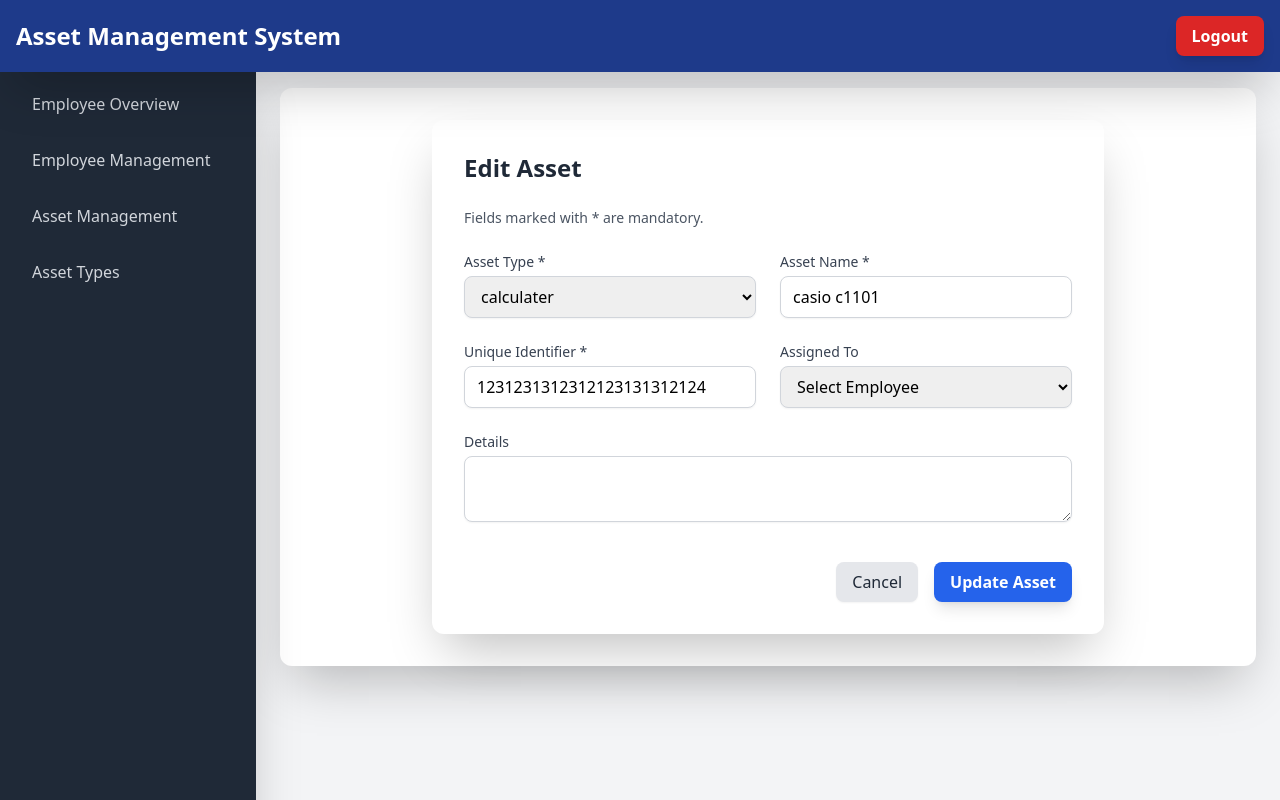
After one commit to ZephyrianDawnstrider/asset_management_system, a Django app: page /assets/5/edit/ in a window 1280 px wide. The commit adds this page. Run offline with Django 5.2, Linux system fonts and the light colour scheme; a user stored in the database is signed in; data comes from the database, SQL or seed files in the repository; both versions use the stored data as it was after the commit; some libraries are stand-ins or nearby versions.

Commit message:
Add asset edit functionality with update view, URL, and form template

```diff
--- a/assets/templates/assets/asset_assignment_form.html
+++ b/assets/templates/assets/asset_assignment_form.html
@@ -103,7 +103,8 @@
                                     -
                                 {% endif %}
                             </td>
-                            <td class="px-6 py-4 whitespace-nowrap text-sm font-medium">
+                            <td class="px-6 py-4 whitespace-nowrap text-sm font-medium space-x-2">
+                                <a href="{% url 'asset_update' asset.pk %}" class="bg-gray-200 hover:bg-gray-300 text-gray-800 font-medium rounded-lg shadow-sm px-4 py-2 transition duration-200">Edit</a>
                                 <form method="post" action="{% url 'asset_soft_delete' asset.pk %}" style="display:inline;" onsubmit="return confirm('Are you sure you want to soft delete this asset?')">
                                     {% csrf_token %}
                                     <button type="submit" class="bg-red-500 hover:bg-red-600 text-white font-medium rounded-lg shadow-sm px-4 py-2 transition duration-200">Delete</button>
--- /dev/null
+++ b/assets/templates/assets/asset_form.html
@@ -0,0 +1,76 @@
+{% extends 'assets/base.html' %}
+
+{% block title %}Edit Asset{% endblock %}
+
+{% block content %}
+<div class="max-w-2xl mx-auto bg-white rounded-xl shadow-2xl p-8">
+    <h1 class="text-2xl font-bold text-gray-800 mb-6">Edit Asset</h1>
+    <form method="post" class="space-y-6">
+        {% csrf_token %}
+        <p class="text-sm text-gray-600 mb-4">Fields marked with * are mandatory.</p>
+
+        <div class="grid grid-cols-1 md:grid-cols-2 gap-6">
+            <div>
+                <label for="{{ form.asset_type.id_for_label }}" class="block text-sm font-medium text-gray-700">Asset Type *</label>
+                <select name="{{ form.asset_type.html_name }}" id="{{ form.asset_type.id_for_label }}" class="mt-1 block w-full px-3 py-2 border border-gray-300 rounded-lg shadow-sm focus:outline-none focus:ring-blue-600 focus:border-blue-600" required>
+                    <option value="">Select Asset Type</option>
+                    {% for asset_type in asset_types %}
+                        <option value="{{ asset_type.id }}" {% if asset_type.id == form.asset_type.value %}selected{% endif %}>{{ asset_type.name }}</option>
+                    {% endfor %}
+                </select>
+                {% if form.asset_type.errors %}
+                    <div class="text-red-600 text-sm mt-1">{% for error in form.asset_type.errors %}{{ error }}{% endfor %}</div>
+                {% endif %}
+            </div>
+
+            <div>
+                <label for="{{ form.asset_name.id_for_label }}" class="block text-sm font-medium text-gray-700">Asset Name *</label>
+                <input id="{{ form.asset_name.id_for_label }}" name="{{ form.asset_name.html_name }}" type="text" value="{{ form.asset_name.value|default:'' }}" required class="mt-1 block w-full px-3 py-2 border border-gray-300 rounded-lg shadow-sm focus:outline-none focus:ring-blue-600 focus:border-blue-600">
+                {% if form.asset_name.errors %}
+                    <div class="text-red-600 text-sm mt-1">{% for error in form.asset_name.errors %}{{ error }}{% endfor %}</div>
+                {% endif %}
+            </div>
+
+            <div>
+                <label for="{{ form.unique_identifier.id_for_label }}" class="block text-sm font-medium text-gray-700">Unique Identifier *</label>
+                <input id="{{ form.unique_identifier.id_for_label }}" name="{{ form.unique_identifier.html_name }}" type="text" value="{{ form.unique_identifier.value|default:'' }}" required class="mt-1 block w-full px-3 py-2 border border-gray-300 rounded-lg shadow-sm focus:outline-none focus:ring-blue-600 focus:border-blue-600">
+                {% if form.unique_identifier.errors %}
+                    <div class="text-red-600 text-sm mt-1">{% for error in form.unique_identifier.errors %}{{ error }}{% endfor %}</div>
+                {% endif %}
+            </div>
+
+            <div>
+                <label for="{{ form.assigned_to.id_for_label }}" class="block text-sm font-medium text-gray-700">Assigned To</label>
+                <select name="{{ form.assigned_to.html_name }}" id="{{ form.assigned_to.id_for_label }}" class="mt-1 block w-full px-3 py-2 border border-gray-300 rounded-lg shadow-sm focus:outline-none focus:ring-blue-600 focus:border-blue-600">
+                    <option value="">Select Employee</option>
+                    {% for employee in employees %}
+                        <option value="{{ employee.id }}" {% if employee.id == form.assigned_to.value %}selected{% endif %}>{{ employee.name }}</option>
+                    {% endfor %}
+                </select>
+                {% if form.assigned_to.errors %}
+                    <div class="text-red-600 text-sm mt-1">{% for error in form.assigned_to.errors %}{{ error }}{% endfor %}</div>
+                {% endif %}
+            </div>
+
+            <div class="md:col-span-2">
+                <label for="{{ form.details.id_for_label }}" class="block text-sm font-medium text-gray-700">Details</label>
+                <textarea id="{{ form.details.id_for_label }}" name="{{ form.details.html_name }}" class="mt-1 block w-full px-3 py-2 border border-gray-300 rounded-lg shadow-sm focus:outline-none focus:ring-blue-600 focus:border-blue-600">{{ form.details.value|default:'' }}</textarea>
+                {% if form.details.errors %}
+                    <div class="text-red-600 text-sm mt-1">{% for error in form.details.errors %}{{ error }}{% endfor %}</div>
+                {% endif %}
+            </div>
+        </div>
+
+        {% if form.non_field_errors %}
+            <div class="text-red-600 text-sm p-3 bg-red-50 rounded-lg">
+                {% for error in form.non_field_errors %}{{ error }}{% endfor %}
+            </div>
+        {% endif %}
+
+        <div class="flex justify-end space-x-4 pt-4">
+            <a href="{% url 'asset_assign' %}" class="bg-gray-200 hover:bg-gray-300 text-gray-800 font-medium rounded-lg shadow-sm px-4 py-2 transition duration-200">Cancel</a>
+            <button type="submit" class="bg-blue-600 hover:bg-blue-700 text-white font-semibold rounded-lg shadow-lg px-4 py-2 transition duration-200">Update Asset</button>
+        </div>
+    </form>
+</div>
+{% endblock %}
--- a/assets/templates/assets/asset_list.html
+++ b/assets/templates/assets/asset_list.html
@@ -9,6 +9,7 @@
             <h3 class="text-2xl font-bold text-gray-800">Assets</h3>
             <p class="mt-1 text-sm text-gray-600">Manage asset records.</p>
         </div>
+        <a href="{% url 'asset_assign' %}" class="bg-blue-600 hover:bg-blue-700 text-white font-semibold rounded-lg shadow-lg px-4 py-2 transition duration-200 transform hover:scale-[1.01] active:scale-[0.98]">Add New Asset</a>
     </div>
     <div class="overflow-x-auto">
         <table class="min-w-full divide-y divide-gray-200">
@@ -28,7 +29,8 @@
                         <td class="px-6 py-4 whitespace-nowrap text-sm text-gray-500">{{ asset.asset_type.name }}</td>
                         <td class="px-6 py-4 whitespace-nowrap text-sm text-gray-500">{{ asset.unique_identifier }}</td>
                         <td class="px-6 py-4 whitespace-nowrap text-sm text-gray-500">{{ asset.assigned_to.name|default:"Unassigned" }}</td>
-                        <td class="px-6 py-4 whitespace-nowrap text-sm font-medium">
+                        <td class="px-6 py-4 whitespace-nowrap text-sm font-medium space-x-2">
+                            <a href="{% url 'asset_update' asset.pk %}" class="bg-gray-200 hover:bg-gray-300 text-gray-800 font-medium rounded-lg shadow-sm px-4 py-2 transition duration-200">Edit</a>
                             <form method="post" action="{% url 'asset_soft_delete' asset.pk %}" style="display:inline;" onsubmit="return confirm('Are you sure you want to soft delete this asset?')">
                                 {% csrf_token %}
                                 <button type="submit" class="bg-red-500 hover:bg-red-600 text-white font-medium rounded-lg shadow-sm px-4 py-2 transition duration-200">Delete</button>
--- a/assets/templates/assets/assettype_list.html
+++ b/assets/templates/assets/assettype_list.html
@@ -5,7 +5,10 @@
 {% block content %}
 <div class="bg-white rounded-xl shadow-2xl p-8">
     <div class="flex justify-between items-center mb-6">
-        <h2 class="text-2xl font-bold text-gray-800">Asset Types</h2>
+        <div>
+            <h3 class="text-2xl font-bold text-gray-800">Asset Types</h3>
+            <p class="mt-1 text-sm text-gray-600">Manage asset type records.</p>
+        </div>
         <a href="{% url 'assettype_create' %}" class="bg-blue-600 hover:bg-blue-700 text-white font-semibold rounded-lg shadow-lg px-4 py-2 transition duration-200 transform hover:scale-[1.01] active:scale-[0.98]">Add New</a>
     </div>
     <div class="grid grid-cols-1 md:grid-cols-2 lg:grid-cols-3 gap-6">
--- a/assets/urls.py
+++ b/assets/urls.py
@@ -15,6 +15,7 @@ urlpatterns = [
 
     # Asset CRUD
     path('assets/', views.AssetListView.as_view(), name='asset_list'),
+    path('assets/<int:pk>/edit/', views.AssetUpdateView.as_view(), name='asset_update'),
     path('assets/<int:pk>/soft-delete/', views.AssetSoftDeleteView.as_view(), name='asset_soft_delete'),
 
     # Asset Assignment
--- a/assets/views.py
+++ b/assets/views.py
@@ -148,6 +148,26 @@ class AssetListView(LoginRequiredMixin, UserPassesTestMixin, ListView):
     def get_queryset(self):
         return Asset.objects.filter(is_active=True).select_related('asset_type', 'assigned_to')
 
+class AssetUpdateView(LoginRequiredMixin, UserPassesTestMixin, UpdateView):
+    model = Asset
+    template_name = 'assets/asset_form.html'
+    fields = ['asset_type', 'asset_name', 'unique_identifier', 'assigned_to', 'details']
+    success_url = reverse_lazy('asset_assign')
+
+    def test_func(self):
+        return self.request.user.is_staff
+
+    def get_form(self, form_class=None):
+        form = super().get_form(form_class)
+        form.fields['assigned_to'].queryset = Employee.objects.filter(is_active=True)
+        return form
+
+    def get_context_data(self, **kwargs):
+        context = super().get_context_data(**kwargs)
+        context['asset_types'] = AssetType.objects.filter(is_active=True)
+        context['employees'] = Employee.objects.filter(is_active=True)
+        return context
+
 class AssetSoftDeleteView(LoginRequiredMixin, UserPassesTestMixin, View):
     def test_func(self):
         return self.request.user.is_staff
@@ -157,7 +177,7 @@ class AssetSoftDeleteView(LoginRequiredMixin, UserPassesTestMixin, View):
         if asset.is_active:
             asset.is_active = False
             asset.save()
-        return redirect('asset_list')
+        return redirect('asset_assign')
 
 # Asset Assignment View
 class AssetAssignmentView(LoginRequiredMixin, UserPassesTestMixin, CreateView):
```
Also changed, not shown: assets/templates/assets/assettype_form.html (+5 -4 lines), assets/templates/assets/employee_form.html (+6 -5 lines), db.sqlite3.
